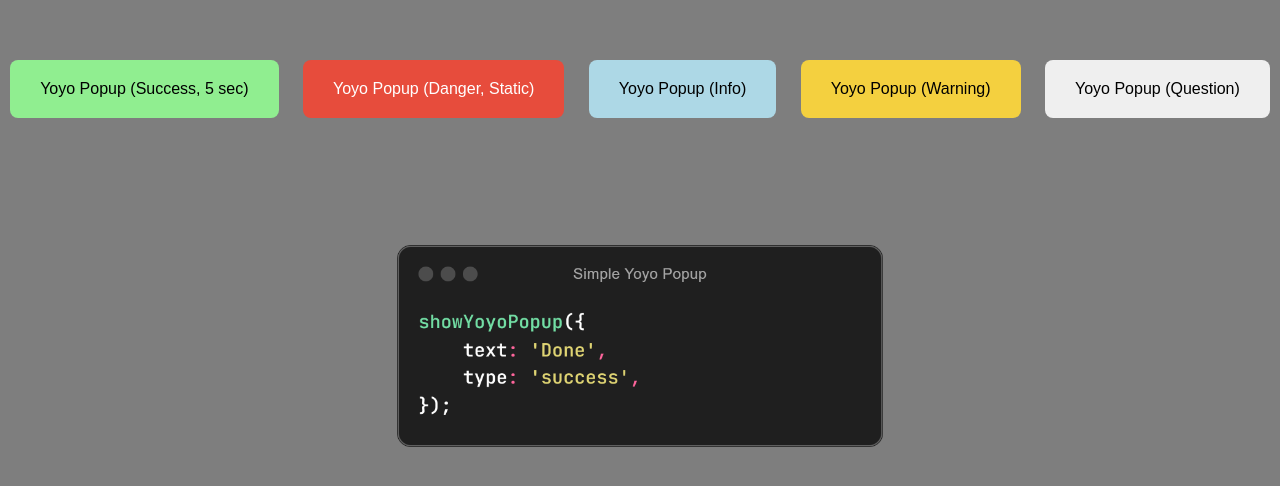
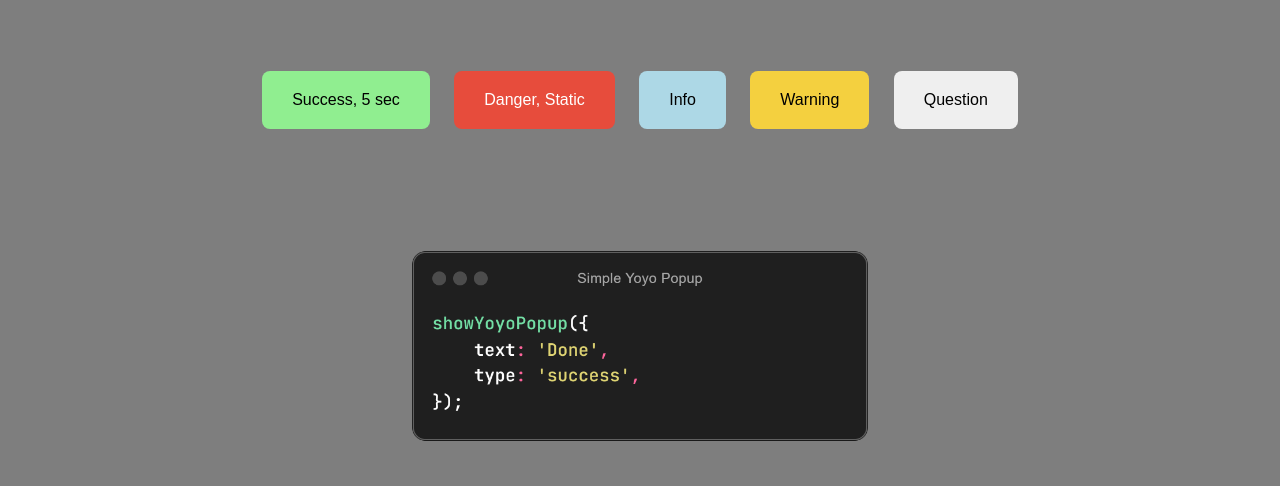
Before and after one commit to smallvi/yoyoPopup, a plain HTML site: page index.html in a window 1280 px wide. Shown: the part 206-692 px from the top of the page. Drawn offline with Linux system fonts and the light colour scheme.

Commit message:
fix: fix body center issue

```diff
--- a/index.html
+++ b/index.html
@@ -24,15 +24,15 @@
         </p>
 
         <div style="margin-top: 1.5rem;">
-            <button class="button" id="successBtn" >Yoyo Popup (Success, 5 sec)</button>
-            <button class="button" id="dangerBtn">Yoyo Popup (Danger, Static)</button>
-            <button class="button" id="infoBtn">Yoyo Popup (Info)</button>
-            <button class="button" id="warningBtn">Yoyo Popup (Warning)</button>
-            <button class="button" id="questionBtn">Yoyo Popup (Question)</button>
+            <button class="button" id="successBtn" >Success, 5 sec</button>
+            <button class="button" id="dangerBtn">Danger, Static</button>
+            <button class="button" id="infoBtn">Info</button>
+            <button class="button" id="warningBtn">Warning</button>
+            <button class="button" id="questionBtn">Question</button>
         </div>
 
         <div>
-            <img src="images/Simple-Yoyo-Popup.png" style="max-width: 50%;">
+            <img src="images/Simple-Yoyo-Popup.png" style="width:600px;">
         </div>
     </div>
 
--- a/yoyo-popup.css
+++ b/yoyo-popup.css
@@ -55,6 +55,8 @@
 .yoyo-popup-body {
     padding: 20px 10px;
     text-align: center;
+    display: grid;
+    place-items: center;
 }
 
 .yoyo-popup-text {
```
Also changed, not shown: yoyo-popup.min.css.
